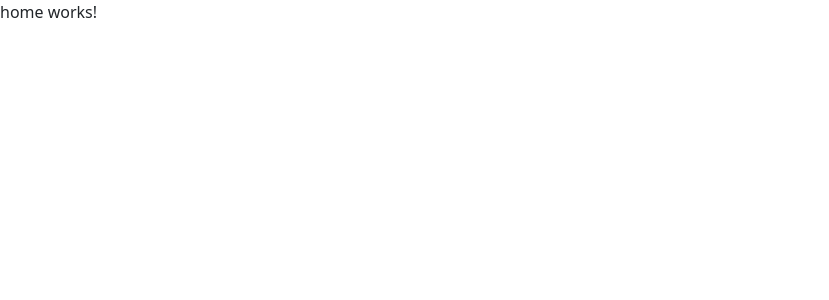
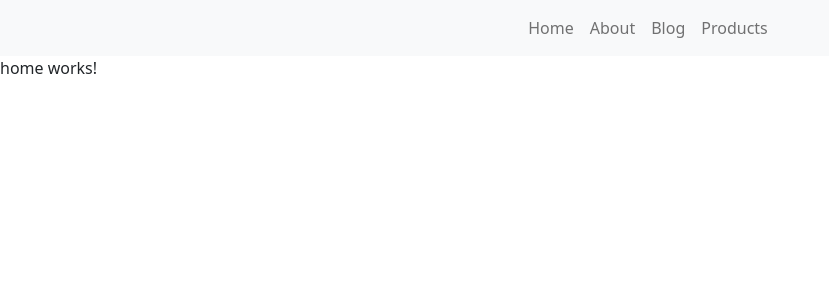
Before and after one commit to jvallno/marketplace, an Angular app: page / in a window 1280 px wide. Shown: the top 300 px of the page, without its empty margins (0-829 px from the left). Built offline with nearby package versions, Linux system fonts and the light colour scheme.

Commit message:
Added the nav bar ui

```diff
--- a/src/app/app.component.html
+++ b/src/app/app.component.html
@@ -1 +1,2 @@
+<app-nav-bar></app-nav-bar>
 <router-outlet></router-outlet>
--- a/src/app/app.module.ts
+++ b/src/app/app.module.ts
@@ -8,6 +8,7 @@ import { Products } from './pages/products/products.component';
 import { SingleProduct } from './pages/single-product/single-product.component';
 import { ContactUs } from './pages/contact-us/contact-us.component';
 import { AboutUs } from './pages/about-us/about-us.component';
+import { NavBar } from './ui/nav-bar/nav-bar.component';
 
 @NgModule({
   declarations: [
@@ -16,7 +17,8 @@ import { AboutUs } from './pages/about-us/about-us.component';
     Products,
     SingleProduct,
     ContactUs,
-    AboutUs
+    AboutUs,
+    NavBar
   ],
   imports: [
     BrowserModule,
--- /dev/null
+++ b/src/app/ui/nav-bar/nav-bar.component.html
@@ -0,0 +1,24 @@
+<nav class="navbar navbar-expand-lg navbar-light bg-light">
+    <div class="container-fluid">
+      <a class="navbar-brand" href="#"></a>
+      <button class="navbar-toggler" type="button" data-bs-toggle="collapse" data-bs-target="#navbarNav" aria-controls="navbarNav" aria-expanded="false" aria-label="Toggle navigation">
+        <span class="navbar-toggler-icon"></span>
+      </button>
+      <div class="collapse navbar-collapse justify-content-center" id="navbarNav">
+        <ul class="navbar-nav text-center">
+          <li class="nav-item">
+            <a class="nav-link" [routerLink]="['/']">Home</a>
+          </li>
+          <li class="nav-item">
+            <a class="nav-link" [routerLink]="['/about-us']">About</a>
+          </li>
+          <li class="nav-item">
+            <a class="nav-link" [routerLink]="['/contact-us']">Blog</a>
+          </li>
+          <li class="nav-item">
+            <a class="nav-link" [routerLink]="['/products']">Products</a>
+          </li>
+        </ul>
+      </div>
+    </div>
+</nav>
--- /dev/null
+++ b/src/app/ui/nav-bar/nav-bar.component.ts
@@ -0,0 +1,15 @@
+import { Component, OnInit } from '@angular/core';
+
+@Component({
+  selector: 'app-nav-bar',
+  templateUrl: './nav-bar.component.html',
+  styleUrls: ['./nav-bar.component.scss']
+})
+export class NavBar implements OnInit {
+
+  constructor() { }
+
+  ngOnInit(): void {
+  }
+
+}
```
Also changed, not shown: src/app/ui/nav-bar/nav-bar.component.scss (added), 1 other file (tests, documents, lock files or other folders).
